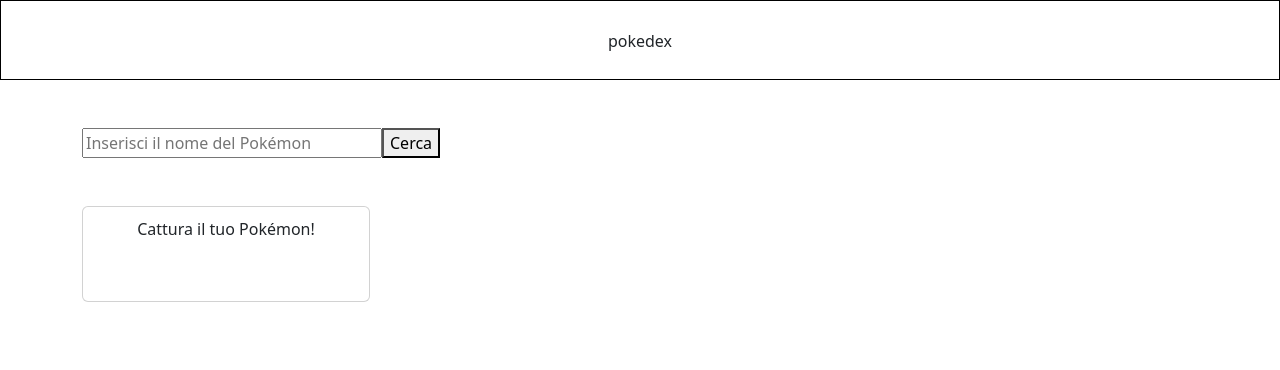
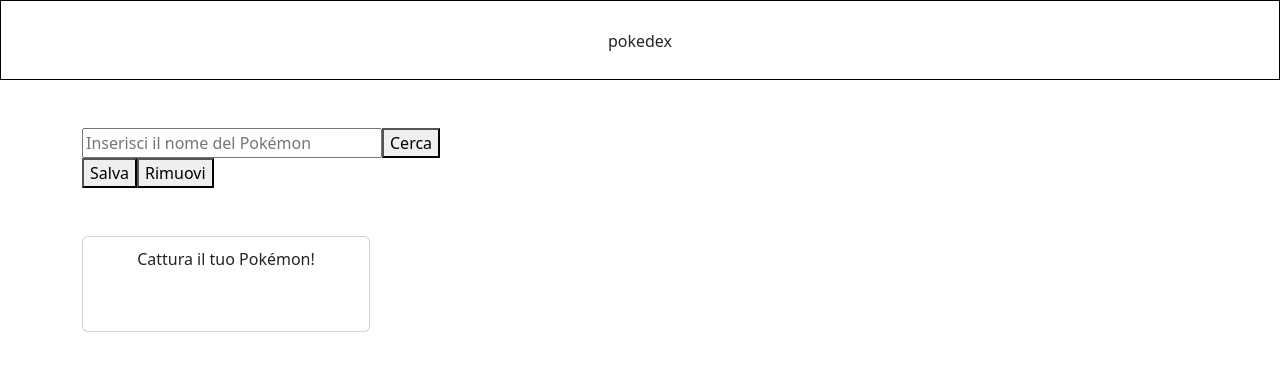
Before and after one commit to pasqualecicinelli/vue-pokedex, a Vue app: page / in a window 1280 px wide. Shown: the top 370 px of the page. Built offline with nearby package versions, Linux system fonts and the light colour scheme.

Commit message:
Milestone 3

```diff
--- a/src/App.vue
+++ b/src/App.vue
@@ -1,6 +1,8 @@
 <script>
 import Search from "./components/Search.vue";
 import CardDetails from "./components/CardDetails.vue";
+import BtnSaveRemove from "./components/BtnSaveRemove.vue";
+import CardListPokemon from "./components/CardListPokemon.vue";
 
 export default {
   data() {
@@ -9,12 +11,22 @@
       baseUrl: "https://pokeapi.co/api/v2/pokemon/",
       pokemonDetails: null,
       errorMessage: null,
+      pokemonList: [],
     };
   },
 
   components: {
     Search,
     CardDetails,
+    BtnSaveRemove,
+    CardListPokemon,
+  },
+  mounted() {
+    // Recupera i dati da localStorage al caricamento del componente
+    const storedList = localStorage.getItem("pokeList");
+    if (storedList) {
+      this.pokemonList = JSON.parse(storedList); // Converte i dati da stringa JSON a array JavaScript
+    }
   },
 
   methods: {
@@ -89,6 +101,19 @@
         this.errorMessage = error.message;
       }
     },
+    async handleSave() {
+      if (!this.pokemonList.includes(this.pokemonDetails.name)) {
+        this.pokemonList.push(this.pokemonDetails.name);
+        localStorage.setItem("pokeList", JSON.stringify(this.pokemonList)); // Salva i dati come stringa JSON
+      }
+    },
+    async handlRemove(pokemonName) {
+      const index = this.pokemonList.indexOf(pokemonName);
+      if (index !== -1) {
+        this.pokemonList.splice(index, 1); // Rimuove il Pokémon dalla lista
+        localStorage.setItem("pokeList", JSON.stringify(this.pokemonList));
+      }
+    },
   },
 };
 </script>
@@ -99,10 +124,15 @@
   <main>
     <div class="container">
       <Search @pokemon-name="handlePokemonName" />
+      <BtnSaveRemove
+        @save="handleSave"
+        @remove="handlRemove(pokemonDetails.name)"
+      />
       <CardDetails
         :pokemonDetails="pokemonDetails"
         :errorMessage="errorMessage"
       />
+      <CardListPokemon :pokemonList="pokemonList" />
     </div>
   </main>
 </template>
--- /dev/null
+++ b/src/components/BtnSaveRemove.vue
@@ -0,0 +1,15 @@
+<script>
+export default {
+  data() {
+    return {};
+  },
+};
+</script>
+
+<template>
+  <button @click="$emit('save')">Salva</button>
+
+  <button @click="$emit('remove')">Rimuovi</button>
+</template>
+
+<style></style>
--- /dev/null
+++ b/src/components/CardListPokemon.vue
@@ -0,0 +1,22 @@
+<script>
+export default {
+  data() {
+    return {};
+  },
+  props: {
+    pokemonList: { type: Array },
+  },
+};
+</script>
+
+<template>
+  <ul v-for="poke of pokemonList">
+    <li>{{ poke }}</li>
+  </ul>
+</template>
+
+<style>
+ul {
+  list-style: none;
+}
+</style>
```
